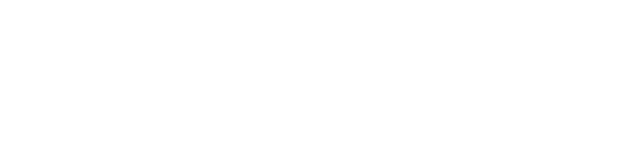
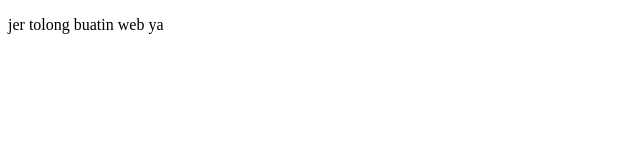
Before and after one commit to rafaelmarvin/session4-git, a plain HTML site: page index.html in a window 1280 px wide. Shown: the whole page, without its empty margins (0-640 px from the left). Drawn offline with Linux system fonts and the light colour scheme.

Commit message:
bikinin website yg keren ya jer :D

```diff
--- a/index.html
+++ b/index.html
@@ -8,7 +8,7 @@
 </head>
 
 <body>
-
+  <p>jer tolong buatin web ya</p>
 </body>
 
 </html>
```
